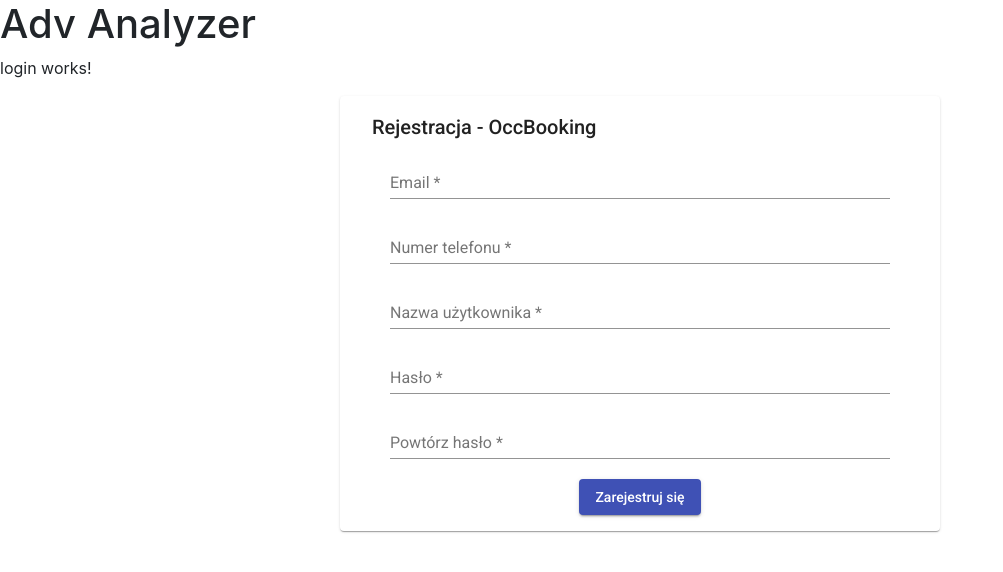
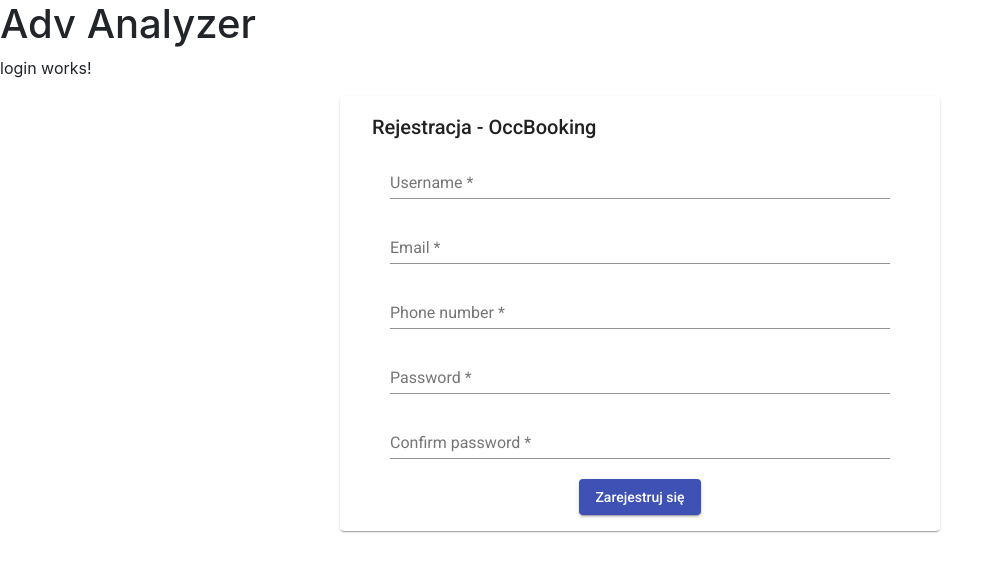
Before and after one commit to filipkbt/AdvAnalyzer, an Angular app in the folder AdvAnalyzer.WebApp/: page / in a window 1280 px wide. Shown: the top 572 px of the page, without its empty margins (0-1003 px from the left). Built offline with nearby package versions, Linux system fonts and the light colour scheme.

Commit message:
Rearrange register component

```diff
--- a/AdvAnalyzer.WebApp/src/app/modules/auth/register/register.component.html
+++ b/AdvAnalyzer.WebApp/src/app/modules/auth/register/register.component.html
@@ -4,19 +4,19 @@
     </mat-card-header>
     <form [formGroup]="form">
         <mat-form-field>
+            <input formControlName="userName" matInput placeholder="Username">
+        </mat-form-field>
+        <mat-form-field>
             <input formControlName="email" matInput placeholder="Email">
         </mat-form-field>
         <mat-form-field>
-            <input formControlName="phoneNumber" matInput placeholder="Numer telefonu">
+            <input formControlName="phoneNumber" matInput placeholder="Phone number">
         </mat-form-field>
         <mat-form-field>
-            <input formControlName="userName" matInput placeholder="Nazwa użytkownika">
+            <input formControlName="password" type="password" matInput placeholder="Password">
         </mat-form-field>
         <mat-form-field>
-            <input formControlName="password" type="password" matInput placeholder="Hasło">
-        </mat-form-field>
-        <mat-form-field>
-            <input formControlName="confirmPassword" type="password" matInput placeholder="Powtórz hasło">
+            <input formControlName="confirmPassword" type="password" matInput placeholder="Confirm password">
         </mat-form-field>
         <button (click)="submit()" mat-raised-button color="primary">Zarejestruj się</button>
     </form>
```
